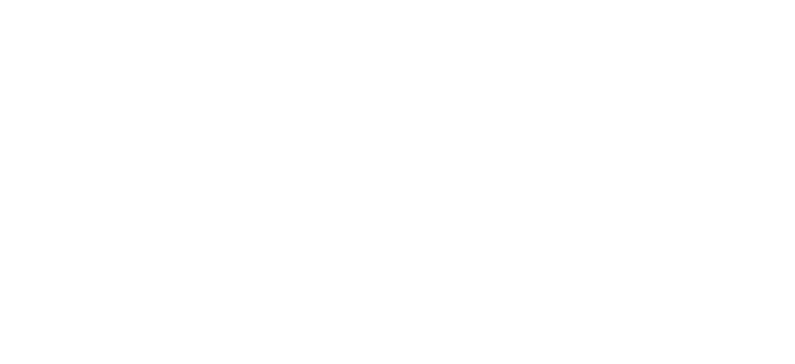
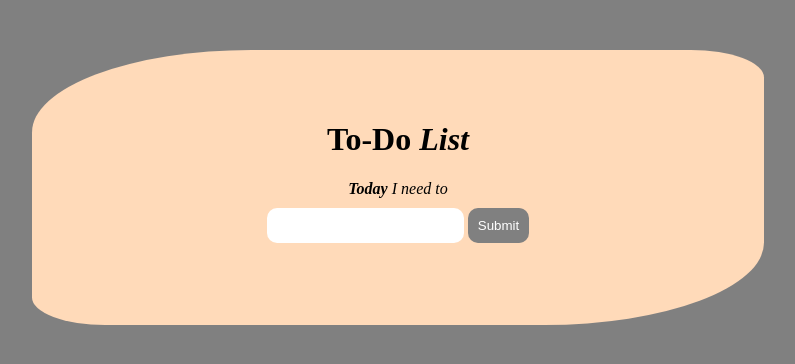
Before and after one commit to dts-kominfo-rea2b/challenge-08-ardiyanps, a website: page index.html in a window 1280 px wide. Shown: the whole page, without its empty margins (242-1037 px from the left). Drawn offline with Linux system fonts and the light colour scheme.

Commit message:
bismillah merchandise

```diff
--- a/index.html
+++ b/index.html
@@ -4,38 +4,63 @@
     <meta charset="UTF-8" />
     <meta http-equiv="X-UA-Compatible" content="IE=edge" />
     <meta name="viewport" content="width=device-width, initial-scale=1.0" />
+    <link rel="stylesheet" href="style.css">
     <title>Challenge - DOM</title>
   </head>
   <body>
-    <div id="app">
+    <div id="app" class="container">
       <!-- TODO: Buatlah sebuah header dengan id todo-title -->
       <!-- TODO: Buatlah sebuah subtitle dengan id todo-subtitle -->
+      <header id="todo-title">
+        <h1>To-Do <i>List</i></h1>
+      </header>
+      <subtitle id="todo-subtitle"><i><b>Today</b> I need to</i></subtitle>
 
       <!-- Section: input -->
       <!-- TODO: Buatlah sebuah input bertipe text dengan id todo-input -->
       <!-- TODO: Buatlah sebuah button dengan id todo-submit -->
+      <div class="input-text">
+        <input type="text" id="todo-input">
+        <button id="todo-submit">Submit</button>
+      </div>
 
       <!-- Section output -->
       <!-- TODO: Buatlah sebuah <ul> dengan id todo-output -->
+        <ul id="todo-output"></ul>
     </div>
 
     <!-- ! Untuk tantangan ini, script jangan diubah ke external js yah ! -->
     <script>
       // TODO: Deklarasi variable sesuai dengan kebutuhan di sini
-      let button;
-      let input;
-      let output;
+      let button = document.querySelector("#todo-submit");
+      let input = document.querySelector("#todo-input");
+      let output = document.querySelector("#todo-output");
 
       // TODO: Buatlah sebuah fungsi dengan nama fnClickHandler
       // Fungsi yang digunakan untuk menambahkan tulisan
       // Jangan ubah cara deklarasi fungsinya, cukup isi saja
-      function fnClickHandler(toDoItem) {}
+      function fnClickHandler(item) {
+        let li = document.createElement("li");
+        li.textContent = item;
+        li.className = "todo-item";
+        output.appendChild(li);
+      }
 
       // TODO: register event onclick / addEventListener untuk button
       // akan menjalankan fungsi fnClickHandler
+      button.addEventListener('click', ()=>{
+        fnClickHandler(input.value);
+        input.value = '';
+      });
 
       // TODO: register event onkeypress / addEventListener untuk input
       // sehingga saat di input ditekan enter akan menjalankan fungsi fnClickHandler juga
+      input.addEventListener('keypress', (event)=>{
+        if(event.key === "Enter"){
+          fnClickHandler(input.value);
+          input.value = '';
+        }
+      });
     </script>
   </body>
 </html>
--- /dev/null
+++ b/style.css
@@ -0,0 +1,38 @@
+body {
+    display: flex;
+    background-color:gray;
+    justify-content: center;
+    margin-top: 50px;
+}
+
+#app {
+    border-radius: 10%;
+    border-top-left-radius: 30%;
+    border-bottom-right-radius: 30%;
+    padding: 50px;
+    display: flex;
+    width: 50%;
+    flex-direction: column;
+    align-items: center;
+    background-color:peachpuff;
+}
+
+subtitle {
+    margin-bottom: 10px;
+}
+
+.input-text {
+    border-radius: 10px;
+}
+
+#todo-input, #todo-submit{
+    border-radius: 10px;
+    padding: 10px;
+    outline: none;
+    border: none;
+}
+
+#todo-submit {
+    background-color: grey;
+    color: white;
+}
```
